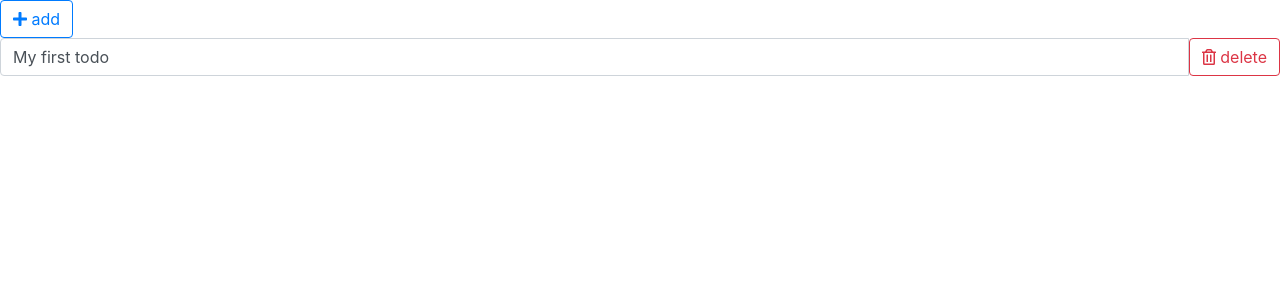
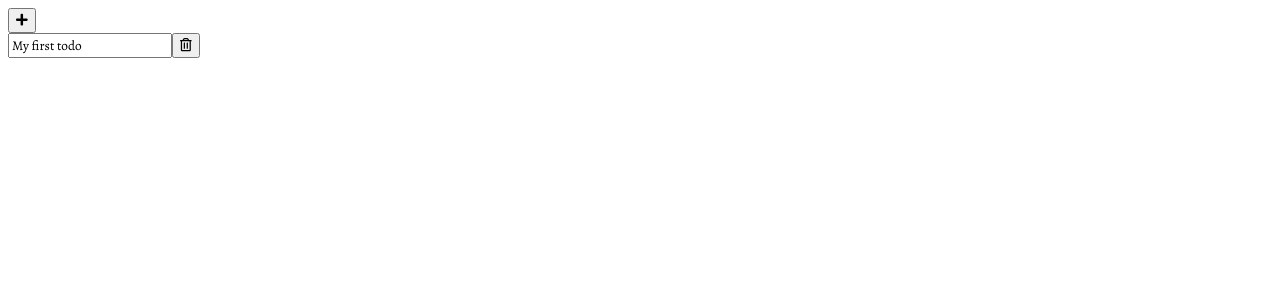
Before and after one commit to MohamedAlwash/todo-client, a React (Create React App) app: page / in a window 1280 px wide. Shown: the top 300 px of the page. Built offline with nearby package versions, Linux system fonts and the light colour scheme.

Commit message:
basic css, update dependencies, working version

```diff
--- a/src/assets/scss/App.scss
+++ b/src/assets/scss/App.scss
@@ -0,0 +1,5 @@
+@import url('https://fonts.googleapis.com/css2?family=Alegreya&display=swap');
+
+body, input, textarea, button {
+    font-family: 'Alegreya', serif;
+}
--- a/src/components/App.tsx
+++ b/src/components/App.tsx
@@ -56,8 +56,8 @@ export default class App extends React.Component<IAppProps, IAppState> {
     public render = (): JSX.Element => {
         return (
             <>
-                <button className="btn btn-outline-primary" type="button" onClick={this.addTodo}>
-                    <FontAwesomeIcon icon={faPlus}/> add
+                <button onClick={this.addTodo}>
+                    <FontAwesomeIcon icon={faPlus}/>
                 </button>
                 {this.state.todos.map(todo => {
                     return <Todo todo={todo} key={todo.id} onChangeHandler={this.editTod} onClickHandler={this.removeTodo} />;
--- a/src/components/Todo.tsx
+++ b/src/components/Todo.tsx
@@ -16,15 +16,14 @@ export default class Todo extends React.Component<ITodoProps> {
 
     public render(): JSX.Element {
         return (
-            <div className="input-group">
+            <div>
                 <input
                     type="text"
-                    className="form-control"
                     defaultValue={this.props.todo.value}
                     onChange={(event): void => this.props.onChangeHandler(event, this.props.todo.id)}
                 />
-                <button className="btn btn-outline-danger" type="button" onClick={(): void => this.props.onClickHandler(this.props.todo.id)}>
-                    <FontAwesomeIcon icon={faTrashAlt}/> delete
+                <button onClick={(): void => this.props.onClickHandler(this.props.todo.id)}>
+                    <FontAwesomeIcon icon={faTrashAlt}/>
                 </button>
             </div>
         );
--- a/src/index.tsx
+++ b/src/index.tsx
@@ -1,5 +1,4 @@
 import './index.scss';
-import 'bootstrap/dist/css/bootstrap.css';
 import * as serviceWorker from './serviceWorker';
 import App from './components/App';
 import React from 'react';
```
Also changed, not shown: package.json (+9 -10 lines), 1 other file (tests, documents, lock files or other folders).
